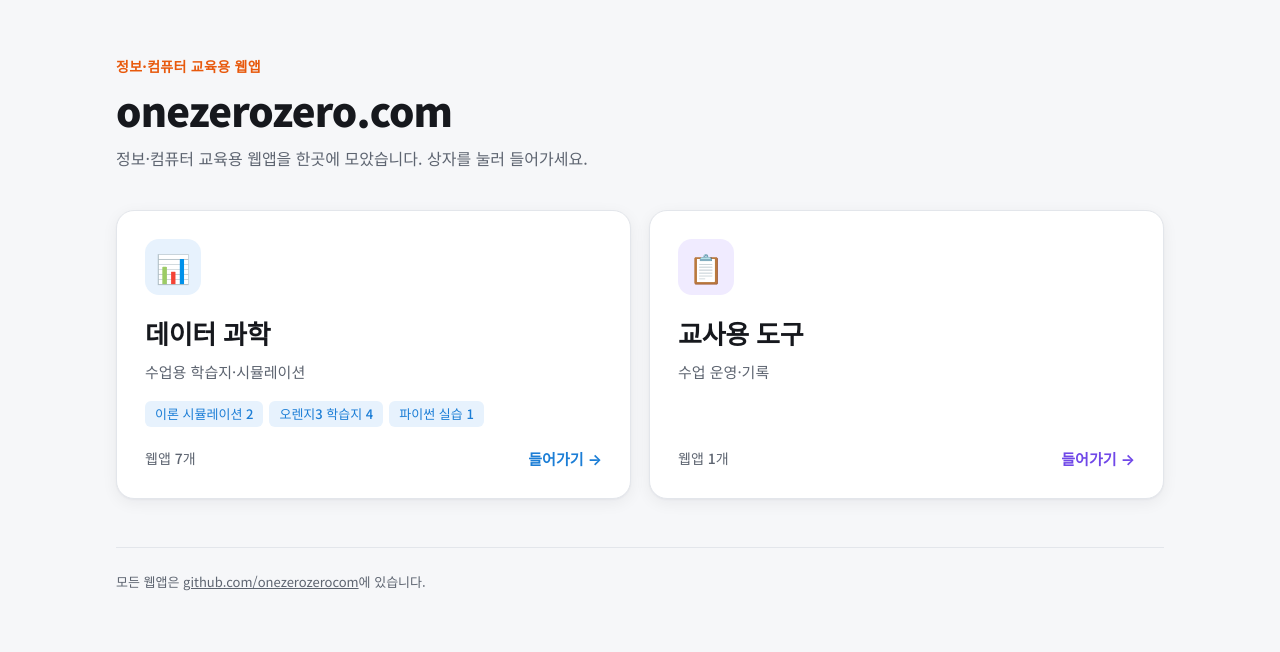
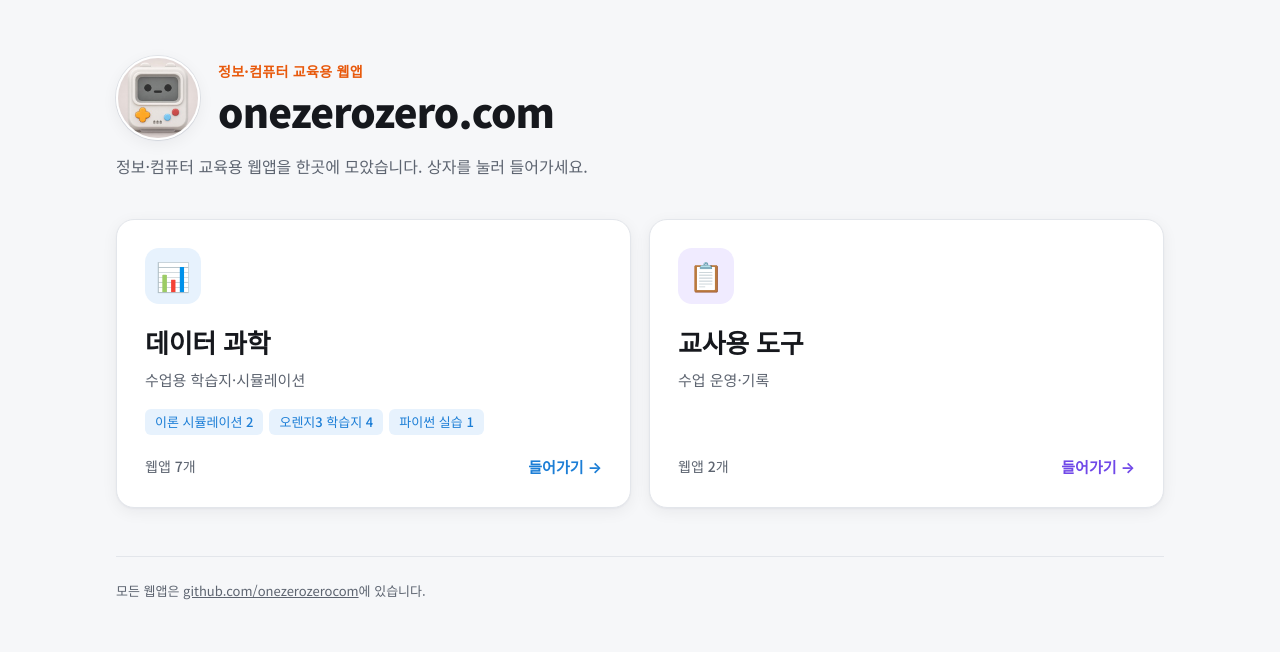
Before and after one commit to onezerozerocom/onezerozerocom.github.io, a plain HTML site: page index.html in a window 1280 px wide. Drawn offline with Linux system fonts and the light colour scheme.

Commit message:
프로필 이미지 추가, 교사용 도구에 실시간 수업 참여 도구 추가
Co-Authored-By: Claude Opus 5.5 <noreply@anthropic.com>

```diff
--- a/index.html
+++ b/index.html
@@ -48,6 +48,15 @@
   .wrap { max-width: 1080px; margin: 0 auto; padding: 0 16px; }
 
   header { padding: 56px 0 28px; }
+  .brand { display: flex; align-items: center; gap: 18px; margin: 0 0 14px; }
+  .brand-text { min-width: 0; }
+  .brand .eyebrow { margin: 0 0 4px; }
+  .brand h1 { margin: 0; }
+  .avatar {
+    flex: none; width: 84px; height: 84px; border-radius: 50%; object-fit: cover; display: block;
+    border: 2px solid var(--surface); box-shadow: var(--shadow), 0 0 0 1px var(--line);
+  }
+  @media (max-width: 480px) { .avatar { width: 64px; height: 64px; } .brand { gap: 12px; } }
   .eyebrow { font-size: 14px; font-weight: 700; color: var(--orange); letter-spacing: .02em; margin: 0 0 8px; }
   h1 { font-size: clamp(28px, 5vw, 40px); font-weight: 900; line-height: 1.2; margin: 0 0 12px; letter-spacing: -.02em; }
   .lead { color: var(--muted); font-size: 16px; margin: 0; max-width: 40em; }
@@ -152,8 +161,13 @@
 <body>
 <div class="wrap">
   <header>
-    <p class="eyebrow">정보·컴퓨터 교육용 웹앱</p>
-    <h1>onezerozero.com</h1>
+    <div class="brand">
+      <img class="avatar" src="profile.jpg" alt="onezerozero 프로필">
+      <div class="brand-text">
+        <p class="eyebrow">정보·컴퓨터 교육용 웹앱</p>
+        <h1>onezerozero.com</h1>
+      </div>
+    </div>
     <p class="lead">정보·컴퓨터 교육용 웹앱을 한곳에 모았습니다. 상자를 눌러 들어가세요.</p>
   </header>
 
@@ -223,6 +237,10 @@ const APPS = [
     title: "붓꽃(iris) 데이터 전처리",
     desc: "붓꽃(iris) 데이터로 데이터 전처리 과정을 파이썬 코드로 직접 실습합니다.",
     tags: ["파이썬", "전처리"] },
+  { sec: "teacher", repo: "class-participation", icon: "🙋",
+    title: "실시간 수업 참여 도구",
+    desc: "수업 중 도움 요청 대기열, 이해도 체크, 퀴즈, 짧은 답 질문을 학생과 실시간으로 주고받습니다.",
+    tags: ["교사용", "실시간"] },
   { sec: "teacher", repo: "observation-notes", icon: "📝",
     title: "학생 관찰 기록",
     desc: "수업 중 학생 관찰을 기록하고 학기말 세특 작성에 활용하는 교사용 웹앱입니다.",
```
Also changed, not shown: profile.jpg (added).
